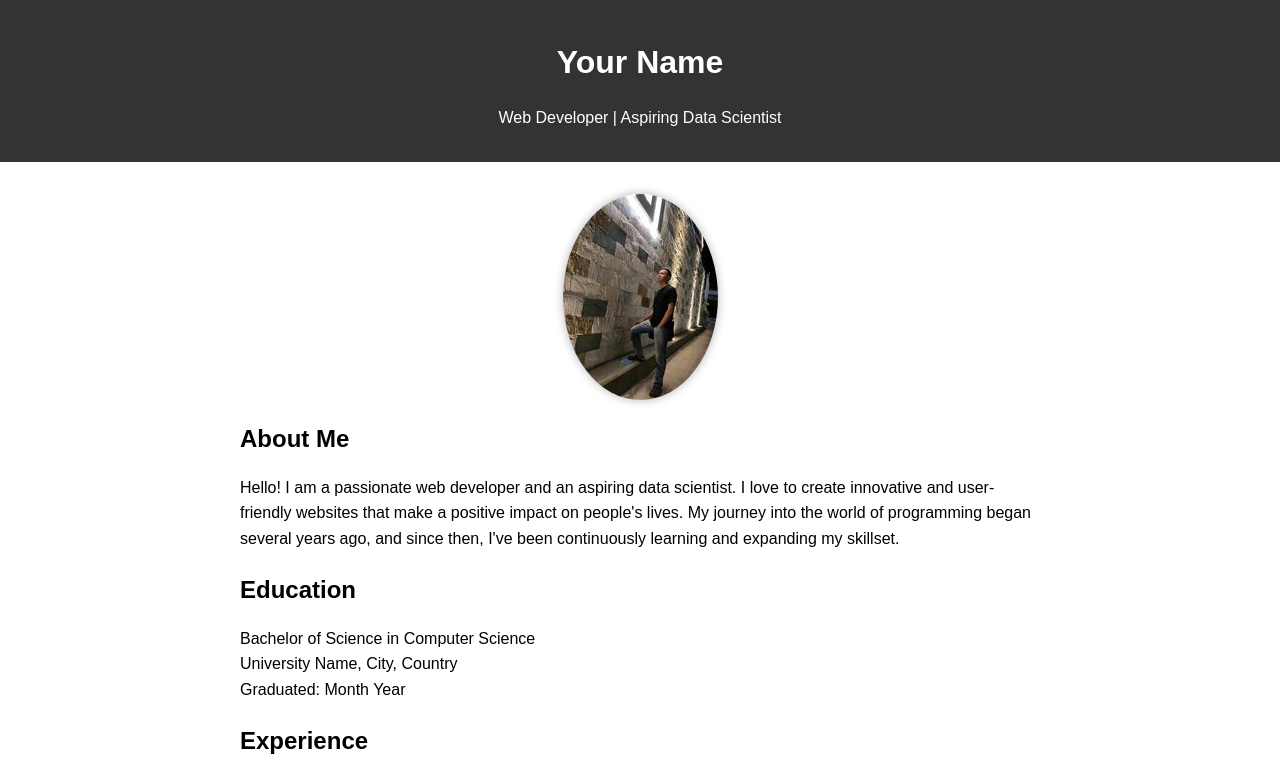
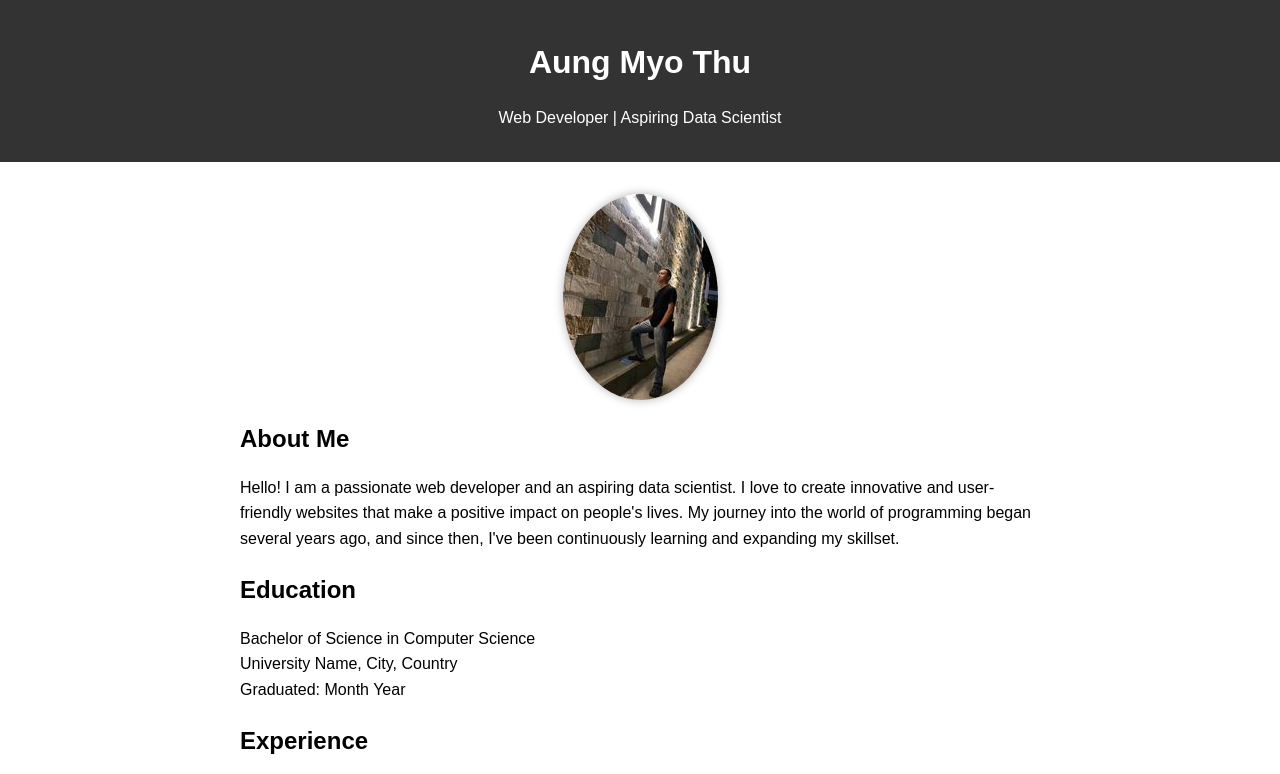
Before and after one commit to aungmyothudev/profile, a plain HTML site: page profile.html in a window 1280 px wide. Shown: the top 774 px of the page. Drawn offline with Linux system fonts and the light colour scheme.

Commit message:
Update profile.html

```diff
--- a/profile.html
+++ b/profile.html
@@ -43,7 +43,7 @@
 </head>
 <body>
     <header>
-        <h1>Your Name</h1>
+        <h1>Aung Myo Thu</h1>
         <p>Web Developer | Aspiring Data Scientist</p>
     </header>
     <div class="container">
```
